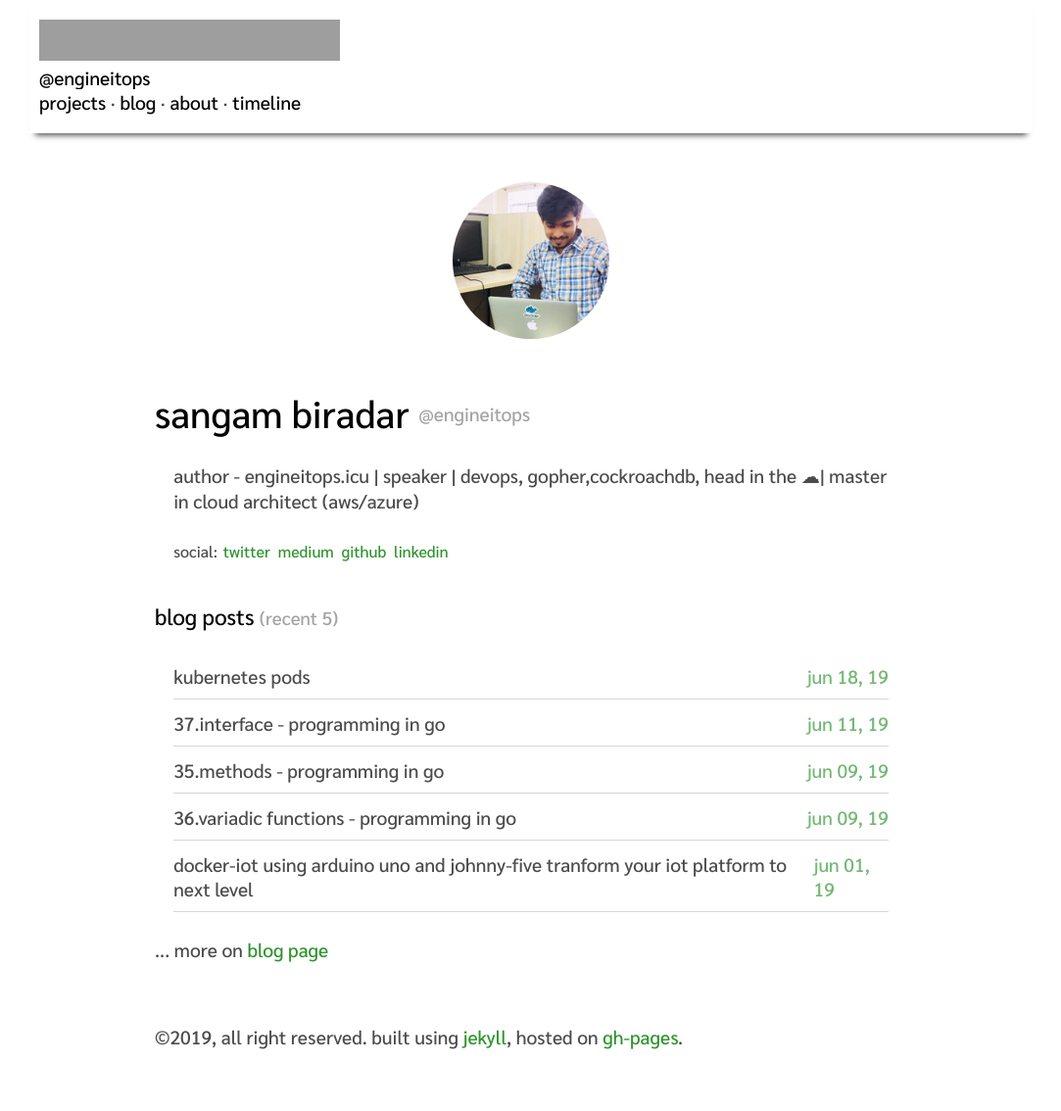
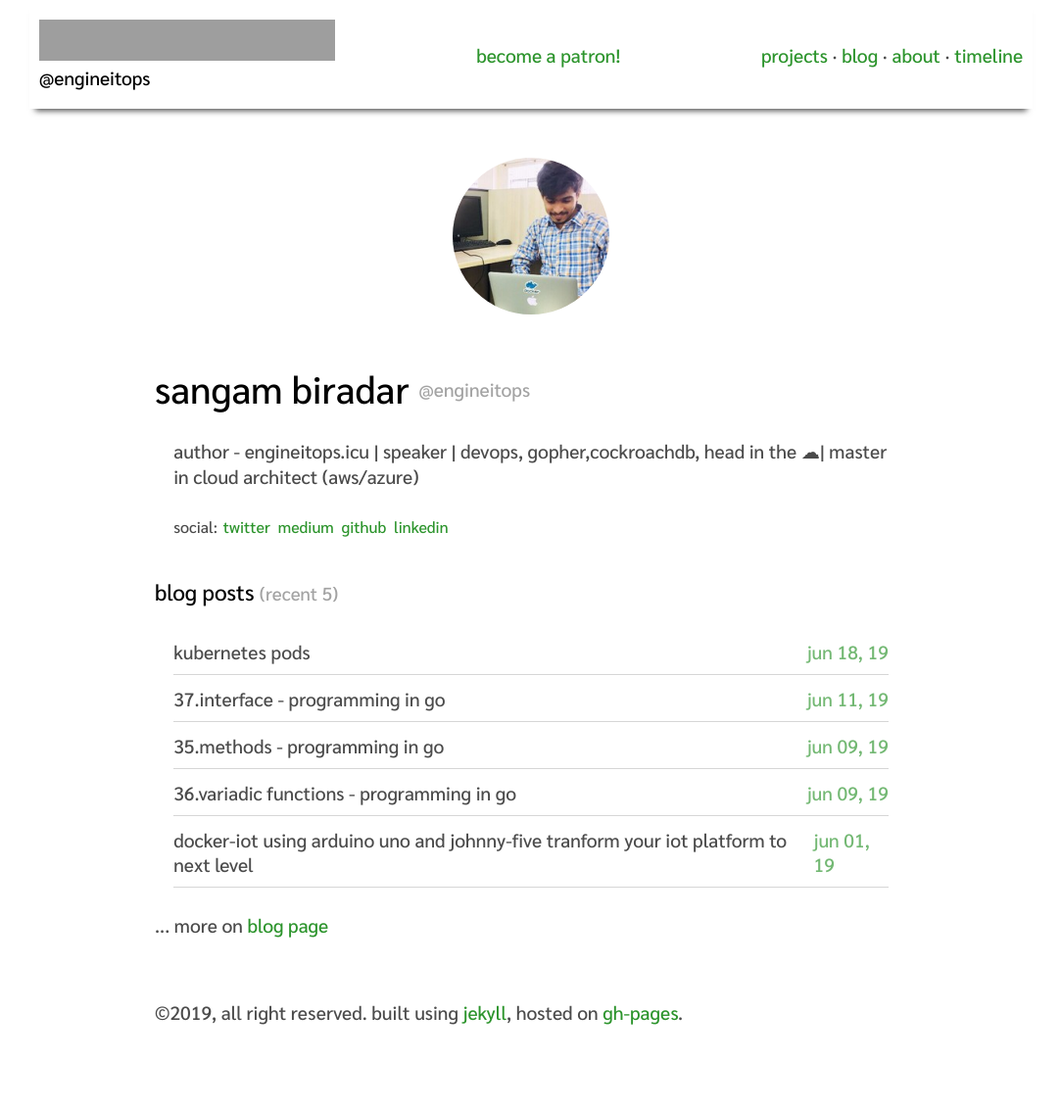
Before and after one commit to EngineITOps/EngineITOps.github.io, a Jekyll site: the page built from index.html, in a window 1280 px wide. Shown: the whole page at 98% size, without its empty margins (98-1181 px from the left). Built offline with Jekyll 4.4.1, drawn with Linux system fonts in a browser that asks for light colours; the list of posts is cut into pages by our own code; comment, search, counter and statistics services are not loaded; after the commit the page ends 1109 px from its top, so only the background shows below that; grey boxes are pictures that could not be loaded.

Commit message:
Update nav.html

```diff
--- a/_includes/nav.html
+++ b/_includes/nav.html
@@ -1,6 +1,6 @@
 <nav>
-    <div class="logo"><div class="logo"><img src="https://hitcounter.pythonanywhere.com/count/tag.svg?url=https%3A%2F%2Fengineitops.icu" alt="visitor" height="42" width="42">
-        <a href="/">@ENGINEITOPS</a></div>
+    <div class="logo"><img src="https://hitcounter.pythonanywhere.com/count/tag.svg?url=https%3A%2F%2Fengineitops.icu" alt="visitor" height="42" width="42"><a href="/">@ENGINEITOPS</a></div>
+	    <a href="https://www.patreon.com/bePatron?u=19127145" data-patreon-widget-type="become-patron-button">Become a Patron!</a><script async src="https://c6.patreon.com/becomePatronButton.bundle.js"></script>
 
         <div class="links">
         <a href="/projects/">projects</a> &middot;
```
